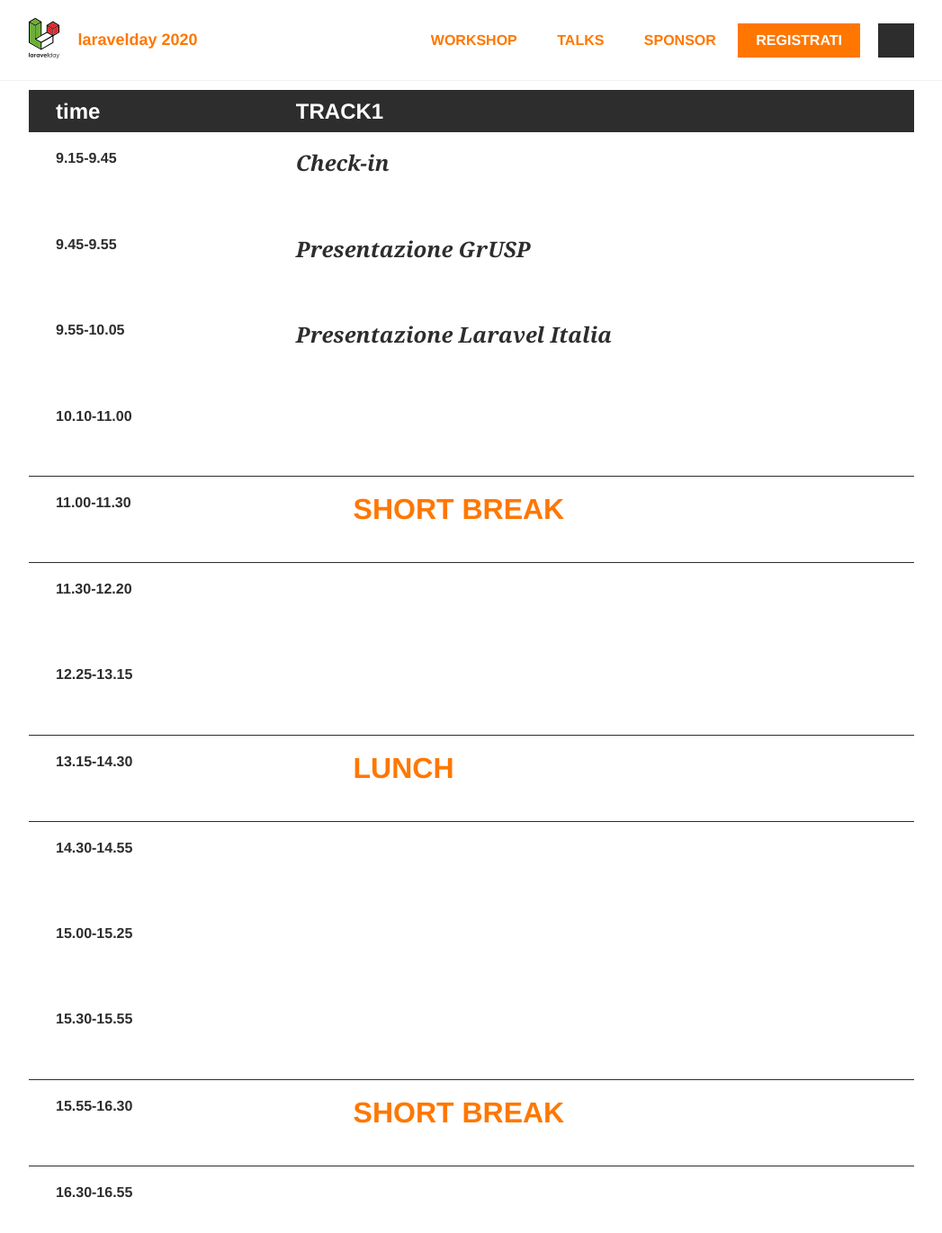
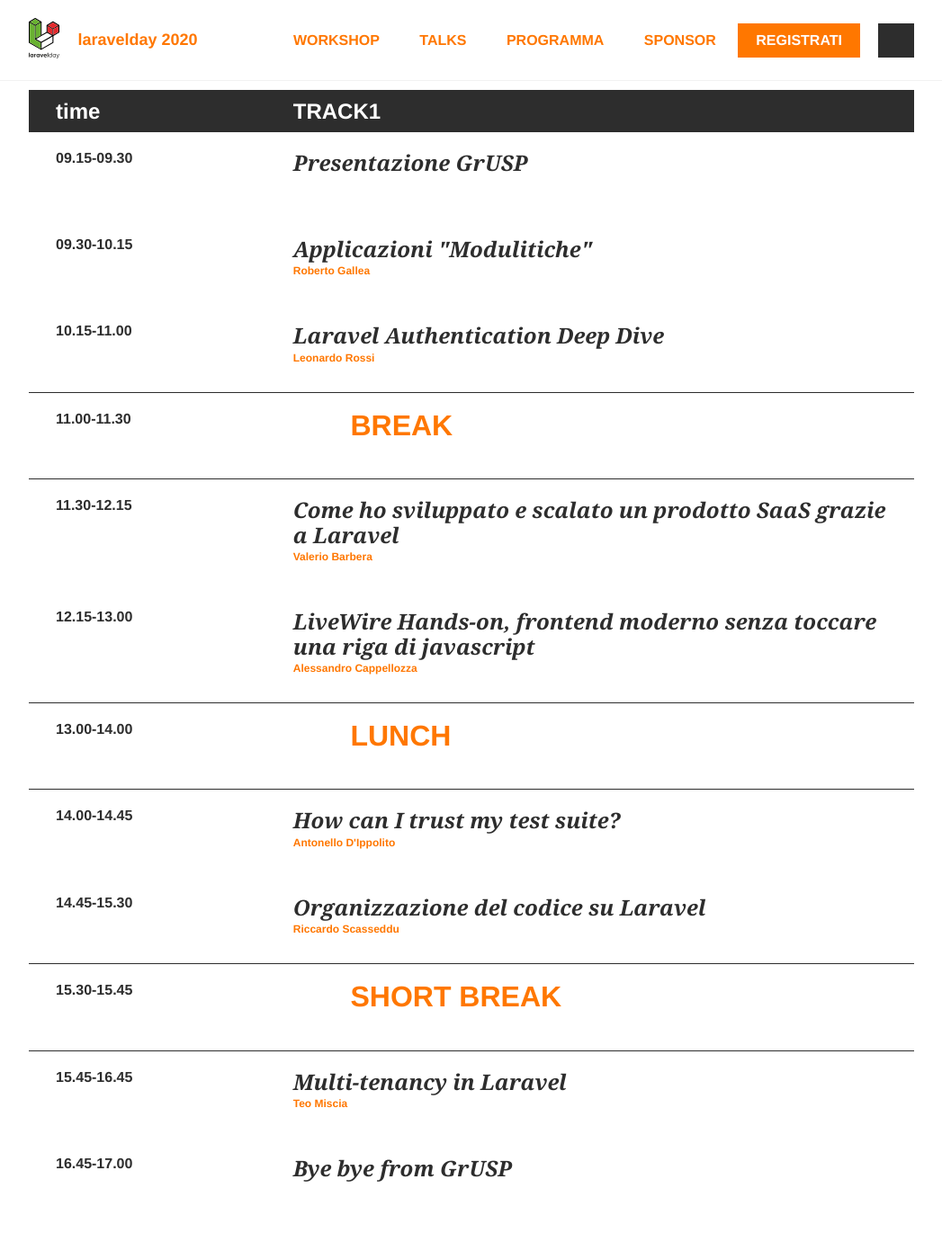
Before and after one commit to giuliatosato/2020.laravelday.it, a Jekyll site: the page built from schedule.html, in a window 1280 px wide and 1400 px high, scrolled down 264 px. Shown: the top 1371 px of the window at 90% size, without its empty margins (116-1163 px from the left). Built offline with Jekyll 4.4.1, drawn with Linux system fonts in a browser that asks for light colours; some web fonts are replaced; comment, search, counter and statistics services are not loaded; some of the changed text lies outside the part shown.

Commit message:
Publish schedule

```diff
--- a/_data/conference.yml
+++ b/_data/conference.yml
@@ -9,7 +9,7 @@
 call_for_paper_url: https://goo.gl/forms/VHd8K5szFOhUQX832
 call_for_paper: false
 talks_available: true
-schedule_available: false
+schedule_available: true
 has_workshop: true
 
 iubenda:
--- a/schedule.html
+++ b/schedule.html
@@ -4,115 +4,64 @@
 
 <div class="limit limit--top-margin">
 
-  {% include schedule/intro.html date='29 Novembre' %}
+  {% include schedule/intro.html date='27 Novembre' %}
 
-  <div class="schedule" data-dates="11-29">
+  <div class="schedule" data-dates="11-27">
     <table class="schedule__table">
       <thead>
         {% include schedule/header.html tracks='1' %}
       </thead>
       <tbody>
-        {% include schedule/event.html time='9.15-9.45' title='Check-in' fill='true' %}
-        {% include schedule/event.html time='9.45-9.55' title='Presentazione GrUSP' fill='true' %}
-        {% include schedule/event.html time='9.55-10.05' title='Presentazione Laravel Italia' fill='true' %}
+        {% include schedule/event.html time='09.15-09.30' title='Presentazione GrUSP' fill='true' %}
 
-        <tr>
-          {% include schedule/talk.html time='10.10-11.00' title="Test Driven Development con Laravel"  fill='true' %}
-        </tr>
+        {% include schedule/talk.html time='09.30-10.15' title="Applicazioni \"Modulitiche\""  fill='true' %}
+        {% include schedule/talk.html time='10.15-11.00' title="Laravel Authentication Deep Dive"  fill='true' %}
 
-        {% include schedule/pause.html time='11.00-11.30' title='Short break' icon="coffee" fill='true' %}
+        {% include schedule/pause.html time='11.00-11.30' title='Break' icon="coffee" fill='true' %}
 
-        <tr>
-          {% include schedule/talk.html time='11.30-12.20' title='Controllers, Policies e richieste asincrone' fill='true' %}
-        </tr>
+        {% include schedule/talk.html time='11.30-12.15' title='Come ho sviluppato e scalato un prodotto SaaS grazie a Laravel' fill='true' %}
+        {% include schedule/talk.html time='12.15-13.00' title="LiveWire Hands-on, frontend moderno senza toccare una riga di javascript" fill='true' %}
 
-        <tr>
-          {% include schedule/talk.html time='12.25-13.15' title="Laravel the Lego™ Way" fill='true' %}
-        </tr>
+        {% include schedule/pause.html time='13.00-14.00' title='Lunch' icon="food" fill='true' %}
 
-        {% include schedule/pause.html time='13.15-14.30' title='Lunch' icon="food" fill='true' %}
+        {% include schedule/talk.html time='14.00-14.45' title='How can I trust my test suite?' fill='true' %}
+        {% include schedule/talk.html time='14.45-15.30' title='Organizzazione del codice su Laravel' fill='true' %}
 
-        <tr>
-          {% include schedule/talk.html time='14.30-14.55' title='Laravel Notification System 201' fill='true' %}
-        </tr>
+        {% include schedule/pause.html time='15.30-15.45' title='Short break' icon="coffee" fill='true' %}
 
-        <tr>
-          {% include schedule/talk.html time='15.00-15.25' title='MongoDB vs MySQL in applicazioni Laravel' fill='true' %}
-        </tr>
+        {% include schedule/talk.html time='15.45-16.45' title='Multi-tenancy in Laravel' fill='true' %}
 
-        <tr>
-          {% include schedule/talk.html time='15.30-15.55' title="Creazione di package Laravel" fill='true' %}
-        </tr>
-
-        {% include schedule/pause.html time='15.55-16.30' title='Short break' icon="coffee" fill='true' %}
-
-        <tr>
-          {% include schedule/talk.html time='16.30-16.55' title='Service Container Deep Dive' fill='true' %}
-        </tr>
-
-        <tr>
-          {% include schedule/talk.html time='17.00-17.25' title='Laravel applicato alle piattaforme e-commerce cloud' fill='true' %}
-        </tr>
-
-        {% include schedule/pause.html time='17.25-17.35' title='Bye bye from GrUSP' fill='true' %}
-
-        {% include schedule/pause.html time='17.35-18.30' title='Happy hour' icon="bar" fill='true' %}
-
+        {% include schedule/event.html time='16.45-17.00' title='Bye bye from GrUSP' fill='true' %}
       </tbody>
     </table>
   </div>
 
-  <div class="schedule schedule--mobile" data-dates="11-29">
+  <div class="schedule schedule--mobile" data-dates="11-27">
     <table class="schedule__table">
       <thead>
         {% include schedule/header.html track='1' %}
       </thead>
       <tbody>
-        {% include schedule/event.html time='9.15-9.45' title='Check-in' fill='true' %}
-        {% include schedule/event.html time='9.45-9.55' title='Presentazione GrUSP' fill='true' %}
-        {% include schedule/event.html time='9.55-10.05' title='Presentazione Laravel Italia' fill='true' %}
+        {% include schedule/event.html time='09.15-09.30' title='Presentazione GrUSP' fill='true' %}
 
-        <tr>
-          {% include schedule/talk.html time='10.10-11.00' title="Test Driven Development con Laravel"  fill='true' %}
-        </tr>
+        {% include schedule/talk.html time='09.30-10.15' title="Applicazioni \"Modulitiche\""  fill='true' %}
+        {% include schedule/talk.html time='10.15-11.00' title="Laravel Authentication Deep Dive"  fill='true' %}
 
-        {% include schedule/pause.html time='11.00-11.30' title='Short break' icon="coffee" fill='true' %}
+        {% include schedule/pause.html time='11.00-11.30' title='Break' icon="coffee" fill='true' %}
 
-        <tr>
-          {% include schedule/talk.html time='11.30-12.20' title='Controllers, Policies e richieste asincrone' fill='true' %}
-        </tr>
+        {% include schedule/talk.html time='11.30-12.15' title='Come ho sviluppato e scalato un prodotto SaaS grazie a Laravel' fill='true' %}
+        {% include schedule/talk.html time='12.15-13.00' title="LiveWire Hands-on, frontend moderno senza toccare una riga di javascript" fill='true' %}
 
-        <tr>
-          {% include schedule/talk.html time='12.25-13.15' title="Laravel the Lego™ Way" fill='true' %}
-        </tr>
+        {% include schedule/pause.html time='13.00-14.00' title='Lunch' icon="food" fill='true' %}
 
-        {% include schedule/pause.html time='13.15-14.30' title='Lunch' icon="food" fill='true' %}
+        {% include schedule/talk.html time='14.00-14.45' title='How can I trust my test suite?' fill='true' %}
+        {% include schedule/talk.html time='14.45-15.30' title='Organizzazione del codice su Laravel' fill='true' %}
 
-        <tr>
-          {% include schedule/talk.html time='14.30-14.55' title='Laravel Notification System 201' fill='true' %}
-        </tr>
+        {% include schedule/pause.html time='15.30-15.45' title='Short break' icon="coffee" fill='true' %}
 
-        <tr>
-          {% include schedule/talk.html time='15.00-15.25' title='MongoDB vs MySQL in applicazioni Laravel' fill='true' %}
-        </tr>
+        {% include schedule/talk.html time='15.45-16.45' title='Multi-tenancy in Laravel' fill='true' %}
 
-        <tr>
-          {% include schedule/talk.html time='15.30-15.55' title="Creazione di package Laravel" fill='true' %}
-        </tr>
-
-        {% include schedule/pause.html time='15.55-16.30' title='Short break' icon="coffee" fill='true' %}
-
-        <tr>
-          {% include schedule/talk.html time='16.30-16.55' title='Service Container Deep Dive' fill='true' %}
-        </tr>
-
-        <tr>
-          {% include schedule/talk.html time='17.00-17.25' title='Laravel applicato alle piattaforme e-commerce cloud' fill='true' %}
-        </tr>
-
-        {% include schedule/pause.html time='17.25-17.35' title='Bye bye from GrUSP' fill='true' %}
-
-        {% include schedule/pause.html time='17.35-18.30' title='Happy hour' icon="bar" fill='true' %}
+        {% include schedule/event.html time='16.45-17.00' title='Bye bye from GrUSP' fill='true' %}
       </tbody>
     </table>
   </div>
```
